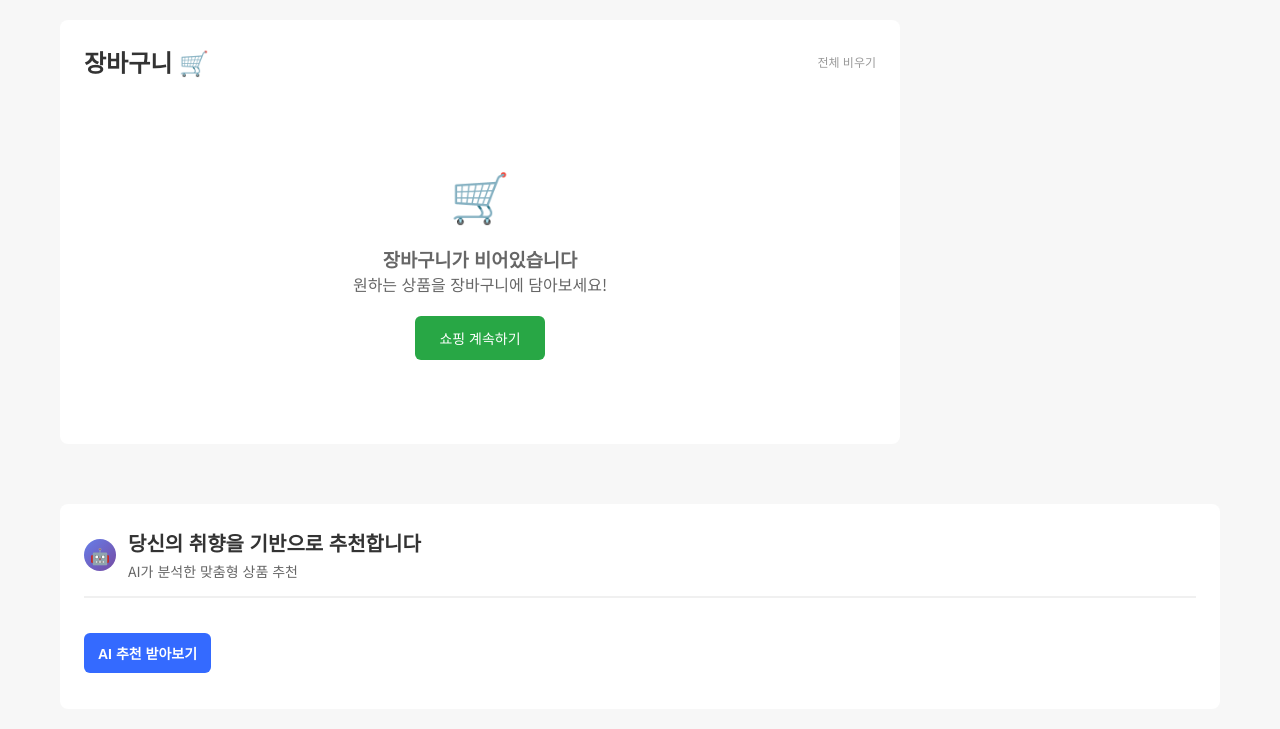
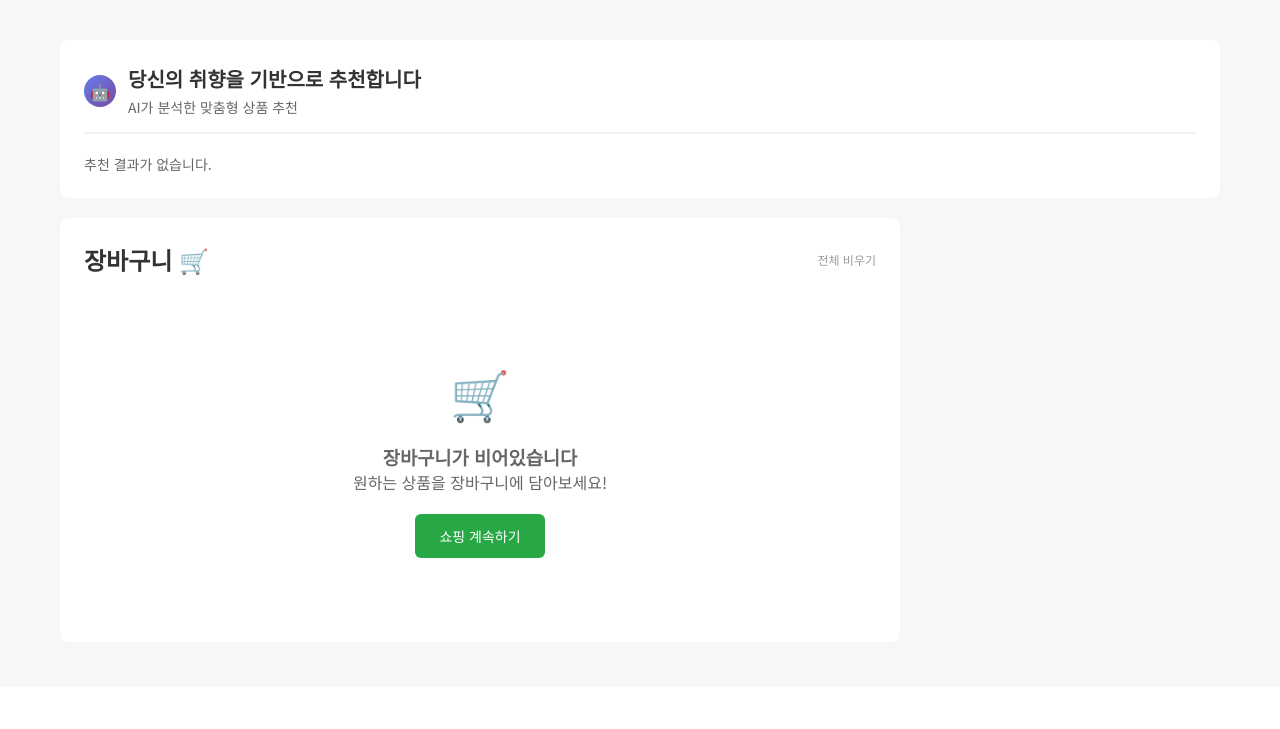
Before and after one commit to hyunhan-cho/roopangshoppingmall, a Django app: template shop/templates/shop/cart.html in a window 1280 px wide. Shown: the part 113-842 px from the top of the page. After the commit the page ends 671 px from the top, so only its background shows below. Run offline with Django 5.2, Linux system fonts and the light colour scheme; the template is opened without the code that fills it, so the values that code supplies are empty.

Commit message:
ai추천 상단에 추가

```diff
--- a/shop/templates/shop/cart.html
+++ b/shop/templates/shop/cart.html
@@ -431,6 +431,18 @@
     </div>
 
     <div class="main-container">
+        <!-- AI 추천 섹션 -->
+        <div class="recommendation-section">
+            <div class="recommendation-header">
+                <div class="ai-icon">🤖</div>
+                <div>
+                    <div class="recommendation-title">당신의 취향을 기반으로 추천합니다</div>
+                    <div class="recommendation-subtitle">AI가 분석한 맞춤형 상품 추천</div>
+                </div>
+            </div>
+            <div style="font-size:13px; color:#666; margin-bottom:12px;" id="ai-reco-status">추천 생성 중...</div>
+            <div id="ai-recommended" class="recommended-products"></div>
+        </div>
         <!-- 장바구니 콘텐츠 -->
         <div class="cart-content">
             <div class="cart-title" style="display:flex; align-items:center; justify-content:space-between;">
@@ -493,32 +505,14 @@
         {% endif %}
     </div>
 
-    <!-- AI 추천 섹션 -->
-    <div class="main-container">
-        <div class="recommendation-section">
-            <div class="recommendation-header">
-                <div class="ai-icon">🤖</div>
-                <div>
-                    <div class="recommendation-title">당신의 취향을 기반으로 추천합니다</div>
-                    <div class="recommendation-subtitle">AI가 분석한 맞춤형 상품 추천</div>
-                </div>
-            </div>
-            <div style="display:flex; gap:8px; margin-bottom:12px;">
-                <button id="btn-ai-reco" class="checkout-btn" style="width:auto; padding:10px 14px; font-size:14px;">AI 추천 받아보기</button>
-                <div id="ai-reco-status" style="font-size:13px; color:#666; display:none; align-self:center;">추천 생성 중...</div>
-            </div>
 
-            <div id="ai-recommended" class="recommended-products"></div>
-        </div>
-    </div>
 
     {{ cart_quantities|json_script:"cart-quantities" }}
     <script>
         (function(){
-            const btn = document.getElementById('btn-ai-reco');
             const status = document.getElementById('ai-reco-status');
             const grid = document.getElementById('ai-recommended');
-            if (!btn) return;
+            if (!grid) return;
 
             function render(items){
                 grid.innerHTML = '';
@@ -541,9 +535,8 @@
                 }
             }
 
-            btn.addEventListener('click', async () => {
-                status.style.display = 'inline';
-                btn.disabled = true;
+            async function loadRecommendations(){
+                if (status) status.style.display = 'inline';
                 try {
                     const res = await fetch('{% url "api_ai_recommendations" %}');
                     const data = await res.json();
@@ -555,10 +548,16 @@
                 } catch (e){
                     render([]);
                 } finally {
-                    status.style.display = 'none';
-                    btn.disabled = false;
+                    if (status) status.style.display = 'none';
                 }
-            });
+            }
+
+            // 페이지 로드시 자동 로드
+            if (document.readyState === 'loading') {
+                document.addEventListener('DOMContentLoaded', loadRecommendations);
+            } else {
+                loadRecommendations();
+            }
 
             // 선택하기 버튼 델리게이션: 장바구니 담기
             grid?.addEventListener('click', async (e) => {
```
